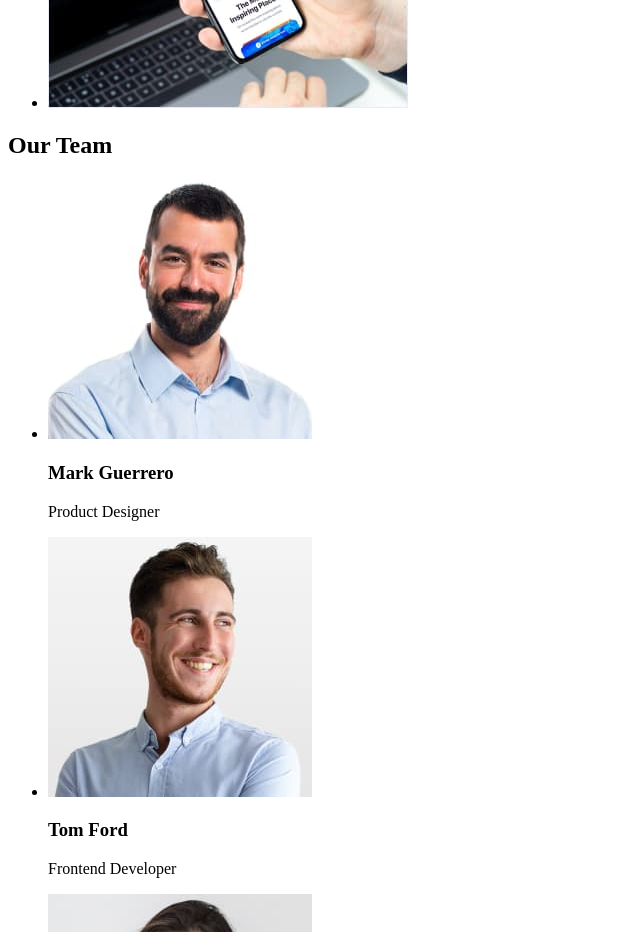
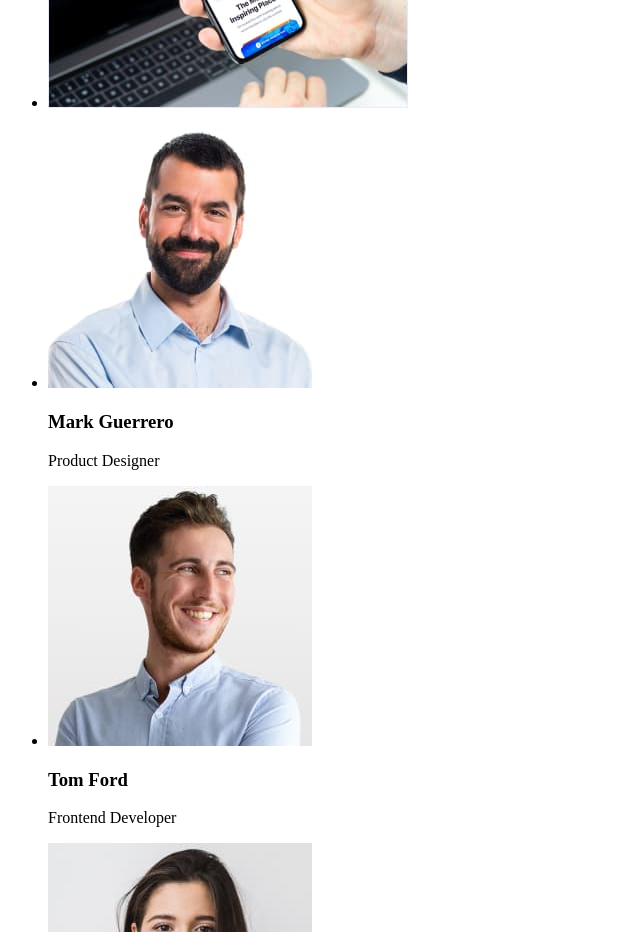
Before and after one commit to mountpeak/goit-markup-hw-01, a plain HTML site: page index.html in a window 1280 px wide. Shown: the part 1460-2392 px from the top of the page, without its empty margins (0-640 px from the left). Drawn offline with Linux system fonts and the light colour scheme; files whose address does not match are found by name.

Commit message:
Update index.html

```diff
--- a/index.html
+++ b/index.html
@@ -71,7 +71,7 @@
         </ul>
       </section>
       <section>
-        <h2>Our Team</h2>
+        <h2 hidden>Our Team</h2>
         <ul>
           <li>
             <img
```
